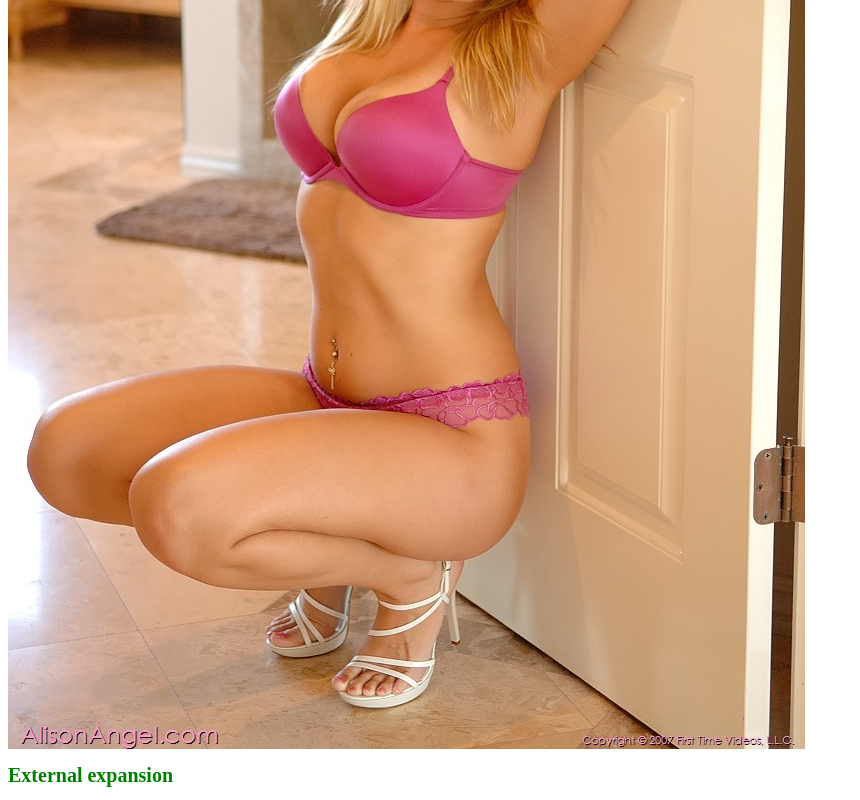
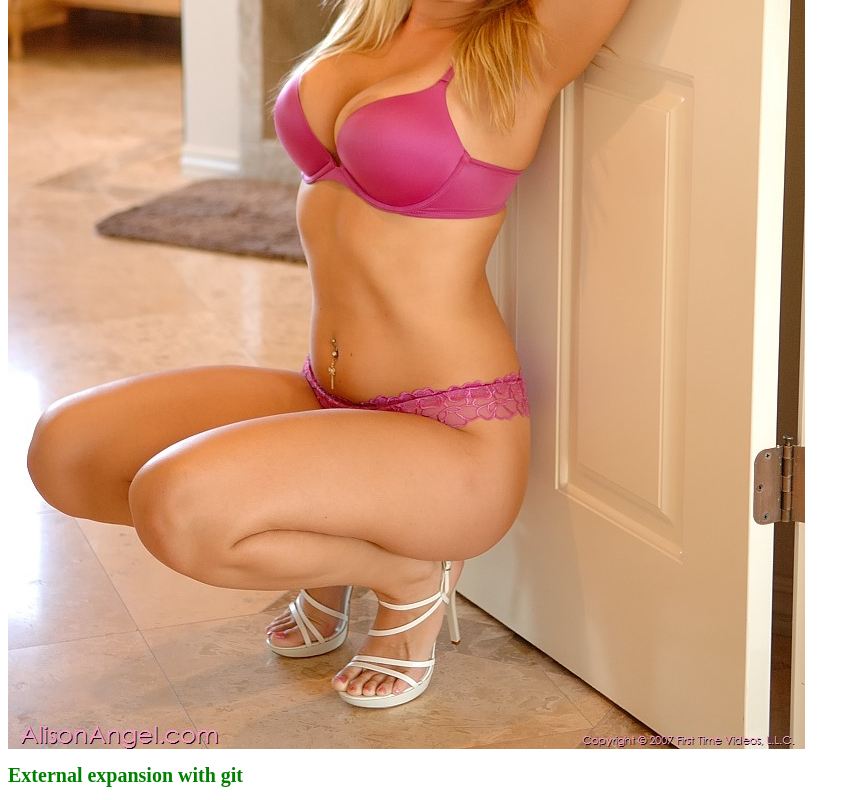
Before and after one commit to RiverImba/gHello_vscode, a plain HTML site: page index.html in a window 1280 px wide. Shown: the part 845-1645 px from the top of the page, without its empty margins (0-860 px from the left). Drawn offline with Linux system fonts and the light colour scheme.

Commit message:
first commit

```diff
--- a/index.html
+++ b/index.html
@@ -27,7 +27,7 @@
         <div class="block__item red"></div>
 
         <img src="/img/alison.jpeg" alt="">
-        <h1>External expansion</h1>
+        <h1>External expansion with git</h1>
 
 
 
```
